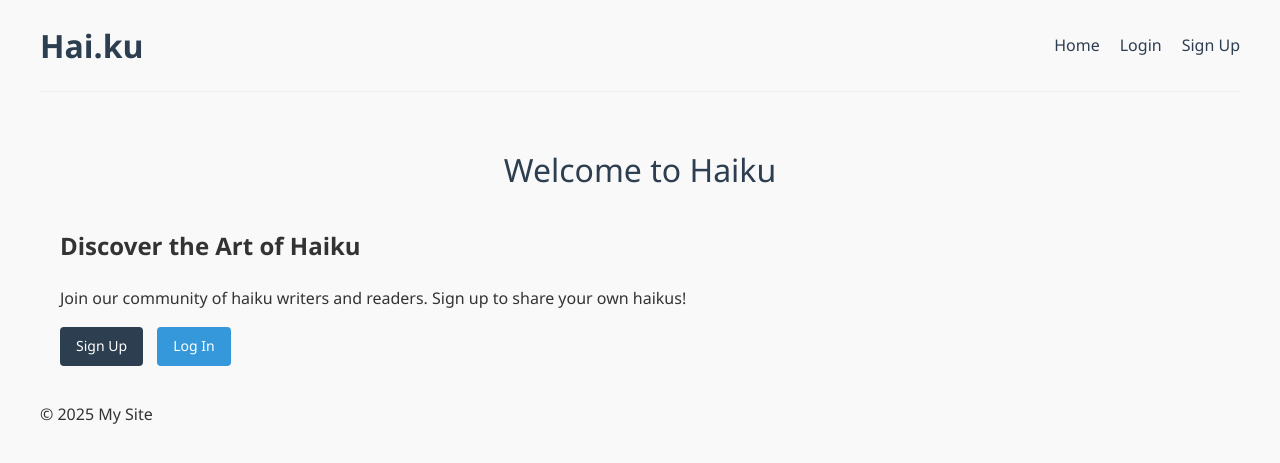
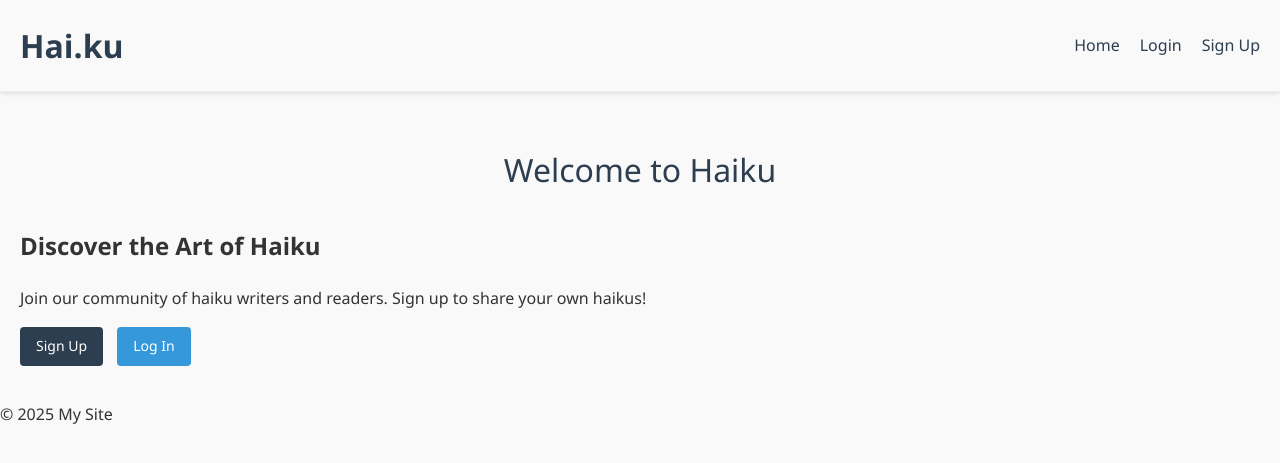
Before and after one commit to w1zzball/haiku, a Django app: page / in a window 1280 px wide. Shown: the top 463 px of the page. Run offline with Django 5.2, Linux system fonts and the light colour scheme; data that the repository does not hold is empty.

Commit message:
style: update header to be sticky, adjust body margins and paddings, and enhance link hover effect

```diff
--- a/static/css/components/base.css
+++ b/static/css/components/base.css
@@ -4,9 +4,8 @@ body {
   line-height: 1.6;
   color: #333;
   background-color: #f9f9f9;
-  max-width: 1200px;
-  margin: 0 auto;
-  padding: 0 20px;
+  margin: 0 0;
+  padding: 0 0px;
 }
 
 .container {
@@ -15,10 +14,15 @@ body {
 
 /* Header styles */
 header {
+  position: sticky;
+  top: 0;
+  z-index: 1000;
+  background-color: #f9f9f9;
+  box-shadow: 0 2px 4px rgba(0, 0, 0, 0.1);
   display: flex;
   justify-content: space-between;
   align-items: center;
-  padding: 20px 0;
+  padding: 20px;
   border-bottom: 1px solid #eee;
 }
 
@@ -42,3 +46,7 @@ nav ul li a {
   text-decoration: none;
   color: #2c3e50;
 }
+
+nav li a:hover {
+  text-decoration: underline;
+}
```
Also changed, not shown: 1 other file.
